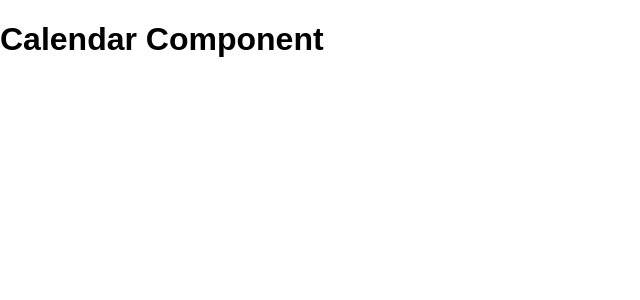
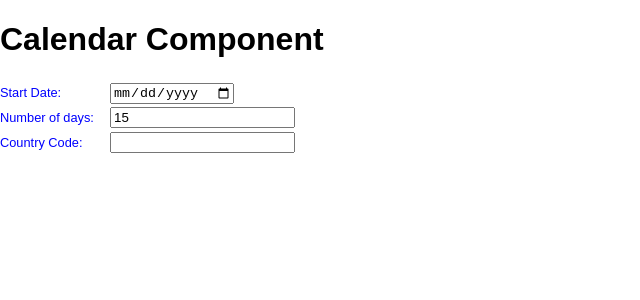
Before and after one commit to elsemaani/CalendarExcercise, a React (Create React App) app in the folder calendar-app/: page / in a window 1280 px wide. Shown: the top 300 px of the page, without its empty margins (0-640 px from the left). Built offline with nearby package versions, Linux system fonts and the light colour scheme.

Commit message:
chore: Added labels and inputs.

```diff
--- a/calendar-app/src/components/Calendar.jsx
+++ b/calendar-app/src/components/Calendar.jsx
@@ -1,11 +1,15 @@
 import React, { Component } from 'react';
 import PropTypes from 'prop-types';
+import './calendar.css';
 
 class Calendar extends Component {
 
     constructor(props) {
         super(props);
         this.state = {
+            startDate: new Date(),
+            days: 15,
+            country: ''
         }
     }
 
@@ -22,6 +26,18 @@ class Calendar extends Component {
 
         return <div>
             <h1>Calendar Component</h1>
+            <div className="input-container">
+                <div className="left-label">{'Start Date:'}</div>
+                <input type="date" value={this.state.date} />
+            </div>
+            <div className="input-container">
+                <div className="left-label">{'Number of days:'}</div>
+                <input type="text" value={this.state.days} />
+            </div>
+            <div className="input-container">
+                <div className="left-label">{'Country Code:'}</div>
+                <input type="text" value={this.state.country} />
+            </div>
         </div>
     }
 }
--- /dev/null
+++ b/calendar-app/src/components/calendar.css
@@ -0,0 +1,11 @@
+
+.input-container {
+}
+
+.left-label {
+  display: inline-block;
+  width: 100px;
+  margin: 5px 10px 5px 0;
+  font-size: 0.8em;
+  color: blue;
+}
```
Also changed, not shown: calendar-app/src/App.css (line endings or trailing spaces).
